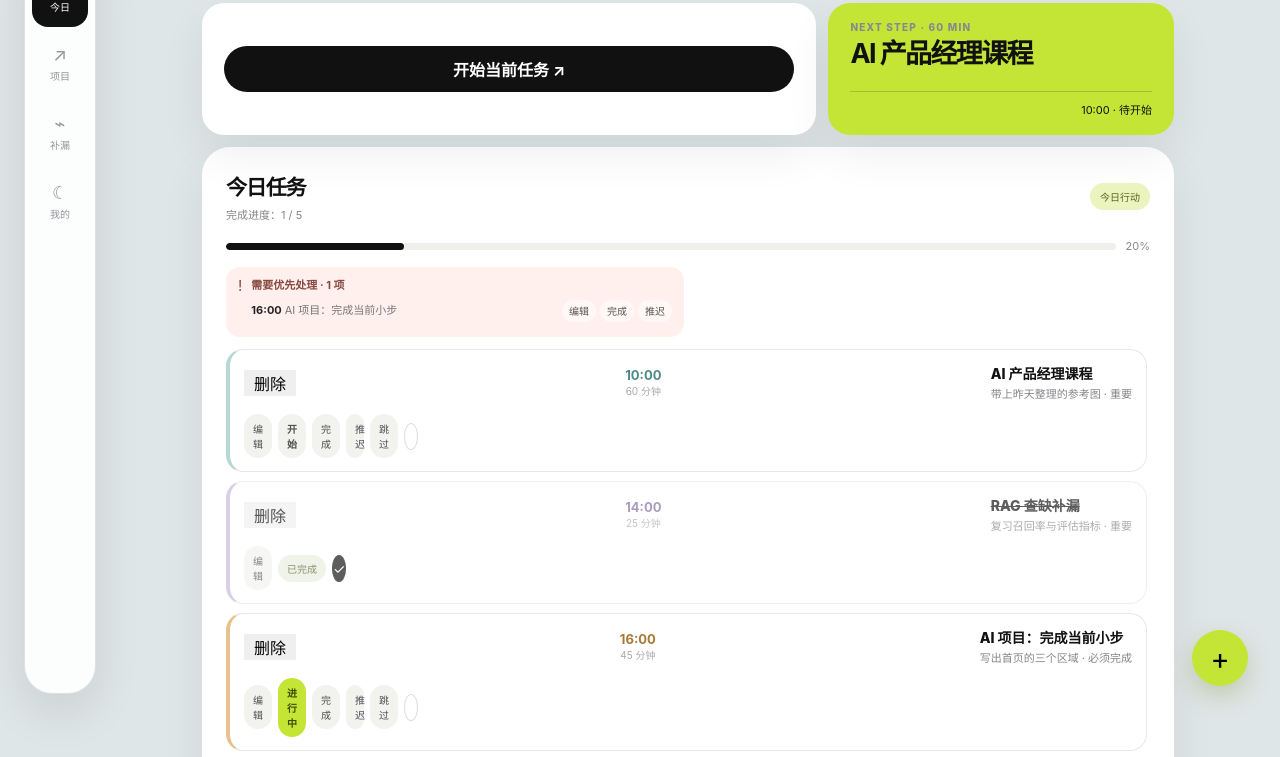
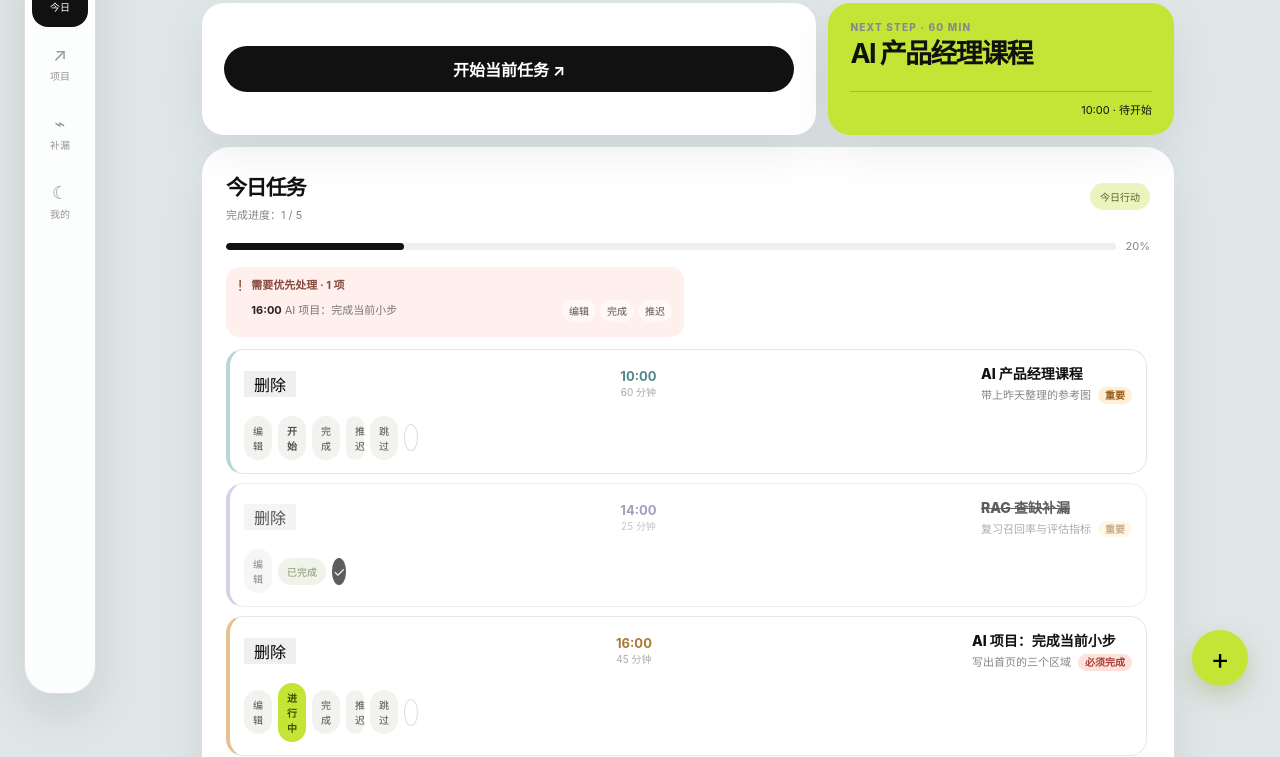
Before and after one commit to 55man-star/daymark-personal-assistant, a website: page index.html in a window 1280 px wide. Shown: the part 82-839 px from the top of the page. Drawn offline with Linux system fonts and the light colour scheme.

Commit message:
Add files via upload

```diff
--- a/index.html
+++ b/index.html
@@ -272,4 +272,25 @@ window.addEventListener('load',()=>{
   });
   projectList.addEventListener('pointerup',finishTouchDrag);projectList.addEventListener('pointercancel',finishTouchDrag);
 });
+</script>
+<style>
+.task-note .priority-label{display:inline-flex;align-items:center;margin-left:4px;padding:2px 7px;border-radius:999px;font-size:10px;font-weight:800;line-height:1.25;white-space:nowrap}
+.task-note .priority-label.priority-normal{background:#f1f1ed;color:#77766e}
+.task-note .priority-label.priority-important{background:#fff0d5;color:#9a5b18}
+.task-note .priority-label.priority-urgent{background:#ffe1dc;color:#a33f35}
+.task.done .priority-label{opacity:.75}
+</style>
+<script>
+// 优先级只在备注行局部强调，避免整张任务卡片铺色。
+function enhancePriorityLabels(){
+  document.querySelectorAll('#taskList .task-note').forEach(note=>{
+    if(note.dataset.priorityStyled)return;
+    const parts=note.textContent.split(' · '),priority=(parts.pop()||'普通').trim();
+    const kind=['紧急','必须完成','高'].includes(priority)?'urgent':['重要'].includes(priority)?'important':'normal';
+    note.innerHTML=`${parts.join(' · ')} <span class="priority-label priority-${kind}">${priority}</span>`;
+    note.dataset.priorityStyled='1';
+  });
+}
+enhancePriorityLabels();
+new MutationObserver(enhancePriorityLabels).observe($('taskList'),{childList:true});
 </script></body></html>
```
